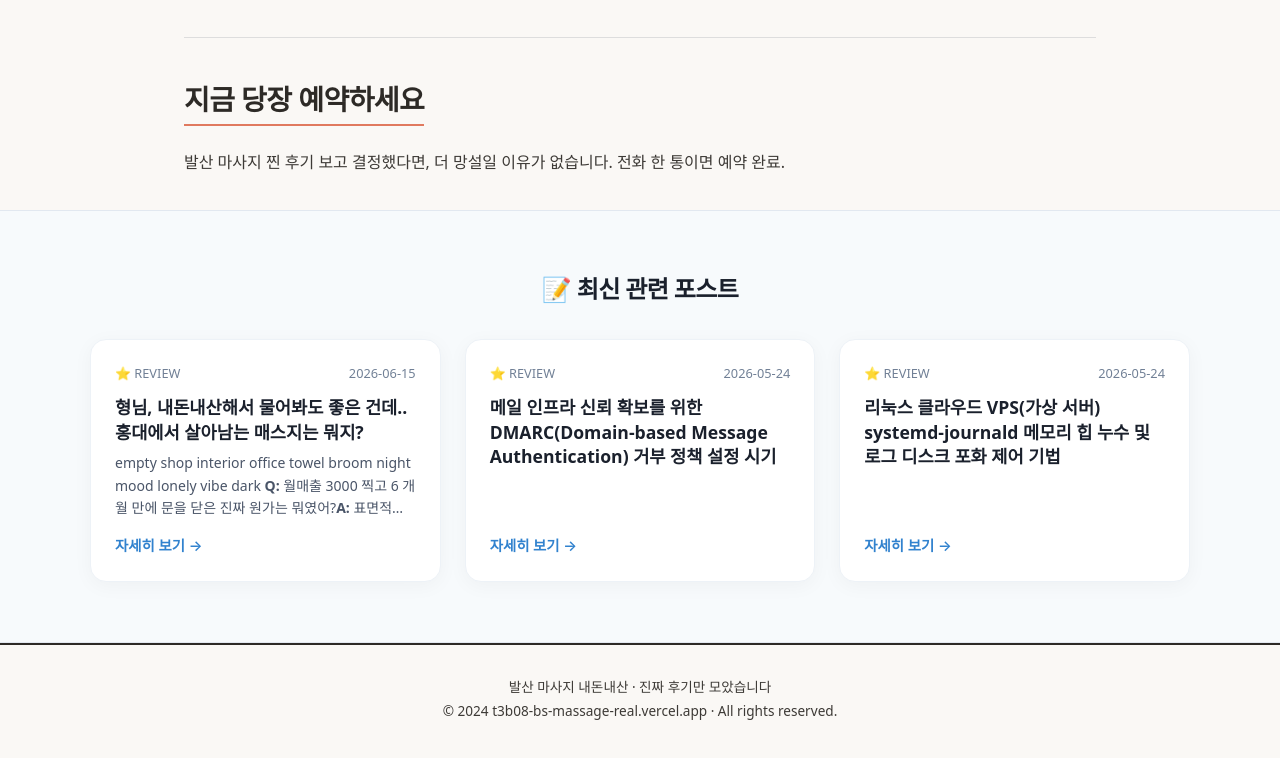
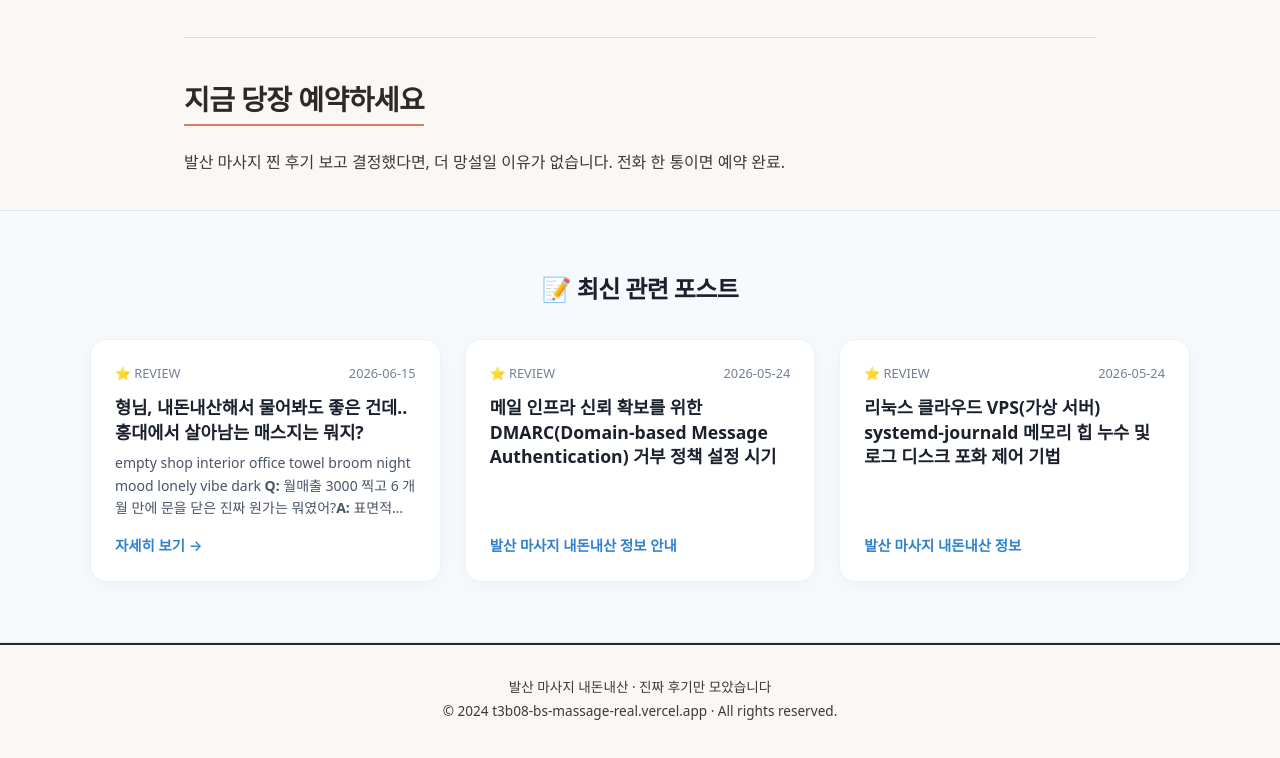
Before and after one commit to cosmos0111-cmyk/bp-t3b08-bs-massage-real, a plain HTML site: page index.html in a window 1280 px wide. Shown: the part 1856-2614 px from the top of the page. Drawn offline with Linux system fonts and the light colour scheme.

Commit message:
deploy: garbage-free snapshot 2026-09-02T15:04:15.761Z

```diff
--- a/index.html
+++ b/index.html
@@ -492,7 +492,7 @@
  <h4 style="font-size:1.1rem;font-weight:700;color:#1a202c;margin-bottom:8px;line-height:1.4">메일 인프라 신뢰 확보를 위한 DMARC(Domain-based Message Authentication) 거부 정책 설정 시기</h4>
 
  </div>
- <a href="posts/normal-1.html" style="align-self:flex-start;text-decoration:none;color:#3182ce;font-size:0.9rem;font-weight:600;transition:color 0.2s" onmouseover="this.style.color='#2b6cb0'" onmouseout="this.style.color='#3182ce'">자세히 보기 →</a>
+ <a href="posts/normal-1.html" style="align-self:flex-start;text-decoration:none;color:#3182ce;font-size:0.9rem;font-weight:600;transition:color 0.2s" onmouseover="this.style.color='#2b6cb0'" onmouseout="this.style.color='#3182ce'">발산 마사지 내돈내산 정보 안내</a>
  </article>
  <article class="recent-post-card" style="background:#ffffff;border-radius:16px;padding:24px;box-shadow:0 4px 20px rgba(0,0,0,0.04);border:1px solid #edf2f7;transition:transform 0.3s ease,box-shadow 0.3s ease;display:flex;flex-direction:column;justify-content:space-between;min-height:220px" onmouseover="this.style.transform='translateY(-5px)';this.style.boxShadow='0 12px 24px rgba(0,0,0,0.08)'" onmouseout="this.style.transform='none';this.style.boxShadow='0 4px 20px rgba(0,0,0,0.04)'">
  <div>
@@ -503,7 +503,7 @@
  <h4 style="font-size:1.1rem;font-weight:700;color:#1a202c;margin-bottom:8px;line-height:1.4">리눅스 클라우드 VPS(가상 서버) systemd-journald 메모리 힙 누수 및 로그 디스크 포화 제어 기법</h4>
 
  </div>
- <a href="posts/normal-2.html" style="align-self:flex-start;text-decoration:none;color:#3182ce;font-size:0.9rem;font-weight:600;transition:color 0.2s" onmouseover="this.style.color='#2b6cb0'" onmouseout="this.style.color='#3182ce'">자세히 보기 →</a>
+ <a href="posts/normal-2.html" style="align-self:flex-start;text-decoration:none;color:#3182ce;font-size:0.9rem;font-weight:600;transition:color 0.2s" onmouseover="this.style.color='#2b6cb0'" onmouseout="this.style.color='#3182ce'">발산 마사지 내돈내산 정보</a>
  </article>
 
  </div>
```
